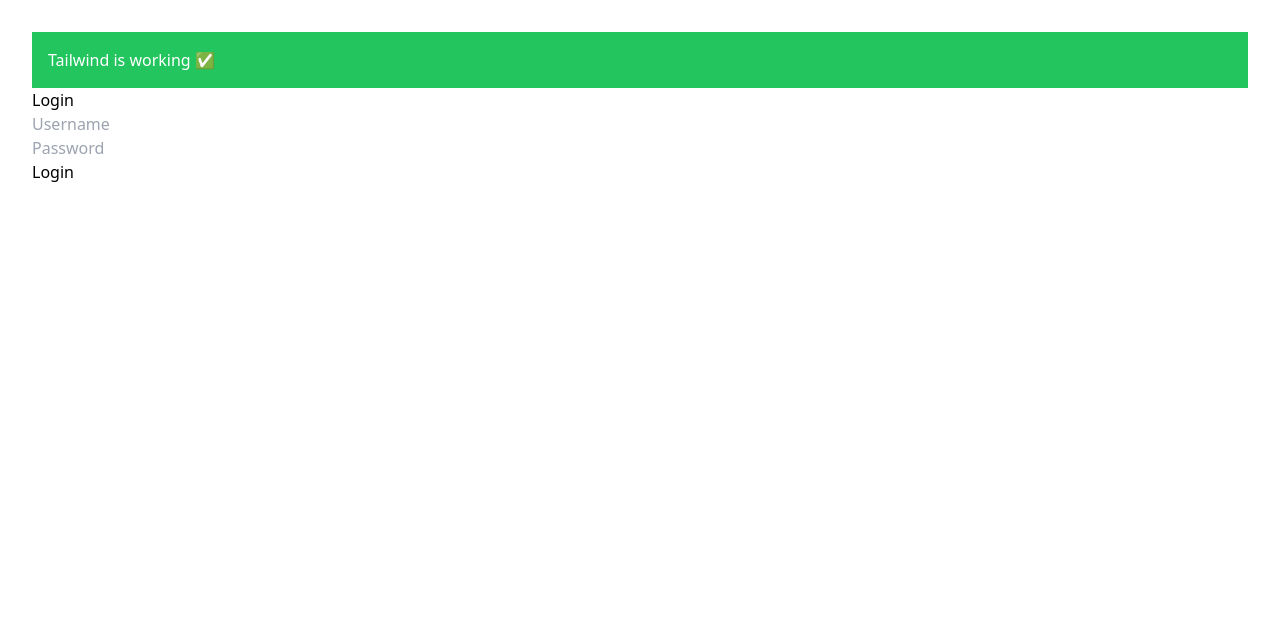
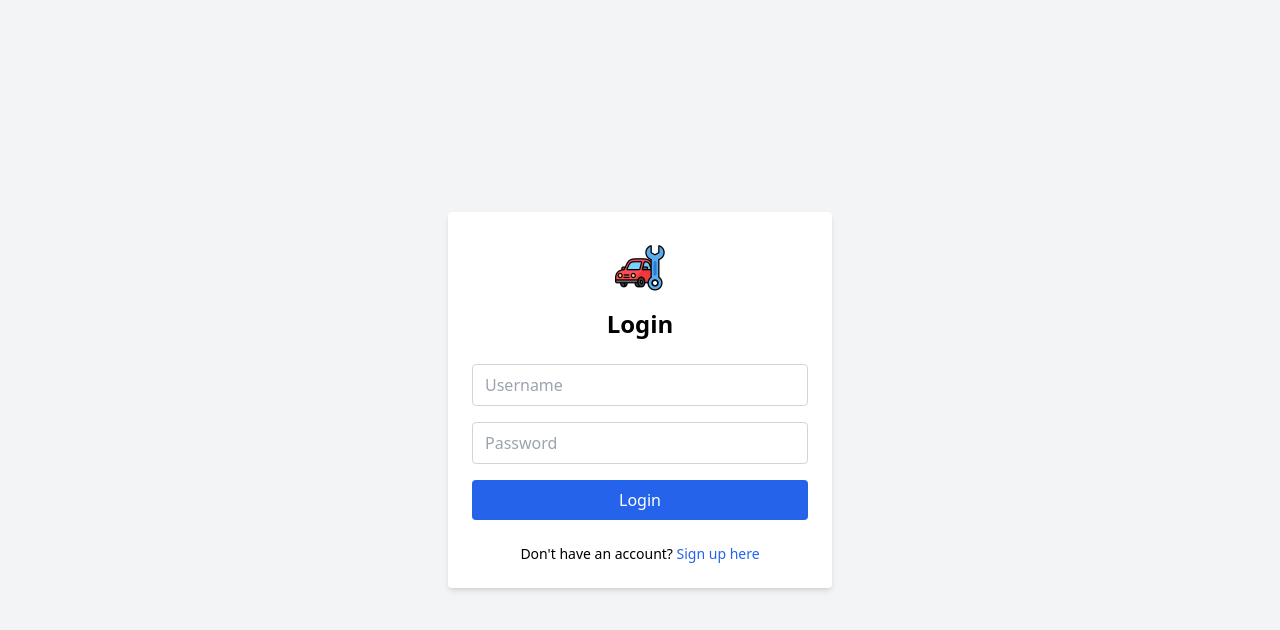
Before and after one commit to fatemeGheysari/Vehicle-Management-System-VMS, a React (Vite) app in the folder frontend/: page / in a window 1280 px wide. Shown: the top 630 px of the page. Built offline with nearby package versions, Linux system fonts and the light colour scheme.

Commit message:
Improves login page UI and adds signup link

```diff
--- a/frontend/src/pages/Login.jsx
+++ b/frontend/src/pages/Login.jsx
@@ -1,5 +1,5 @@
 import { useState } from "react";
-import { useNavigate } from "react-router-dom";
+import { useNavigate, Link } from "react-router-dom";
 import axios from "axios";
 import { useAuth } from "../context/useAuth";
 
@@ -9,7 +9,7 @@ function Login() {
   const [message, setMessage] = useState("");
 
   const navigate = useNavigate();
-  const { login } = useAuth(); // get login method from context
+  const { login } = useAuth();
 
   const handleLogin = async (e) => {
     e.preventDefault();
@@ -20,16 +20,13 @@ function Login() {
         passwordHash,
       });
 
-      // ✅ Store whole auth object in context and localStorage
       const authData = {
         token: res.data.token,
         user: res.data.user,
       };
 
       localStorage.setItem("auth", JSON.stringify(authData));
-
       login(authData);
-
       setMessage("✅ Login successful!");
       navigate("/vehicles");
     } catch (err) {
@@ -37,33 +34,58 @@ function Login() {
     }
   };
 
+  return (
+    <div className="min-h-screen flex items-center justify-center bg-gray-100 px-4">
+      <div className="bg-white shadow-md rounded p-6 w-full max-w-sm text-center">
+        {/* 🔰 Logo Section */}
+        <div className="mb-6">
+          <img
+            src="/logo.png"
+            alt="App Logo"
+            className="mx-auto w-16 h-16"
+          />
+          <h2 className="text-2xl font-bold mt-2">Login</h2>
+        </div>
 
-  return (
-    <div style={{ padding: "2rem" }}>
-      <div className="bg-green-500 text-white p-4">Tailwind is working ✅</div>
-      <h2>Login</h2>
-      <form onSubmit={handleLogin}>
-        <div>
+        {/* 🔐 Form */}
+        <form onSubmit={handleLogin} className="space-y-4 text-left">
           <input
             type="text"
             placeholder="Username"
             value={username}
             onChange={(e) => setUsername(e.target.value)}
             required
+            className="w-full border border-gray-300 px-3 py-2 rounded"
           />
-        </div>
-        <div>
           <input
             type="password"
             placeholder="Password"
             value={passwordHash}
             onChange={(e) => setPasswordHash(e.target.value)}
             required
+            className="w-full border border-gray-300 px-3 py-2 rounded"
           />
-        </div>
-        <button type="submit">Login</button>
-      </form>
-      <p>{message}</p>
+          <button
+            type="submit"
+            className="w-full bg-blue-600 text-white py-2 rounded hover:bg-blue-700"
+          >
+            Login
+          </button>
+        </form>
+
+        {/* ✅ Message */}
+        {message && (
+          <p className="mt-4 text-sm text-red-500">{message}</p>
+        )}
+
+        {/* 📌 Signup link */}
+        <p className="mt-6 text-sm">
+          Don't have an account?{" "}
+          <Link to="/register" className="text-blue-600 hover:underline">
+            Sign up here
+          </Link>
+        </p>
+      </div>
     </div>
   );
 }
```
Also changed, not shown: frontend/public/logo.png (added).
